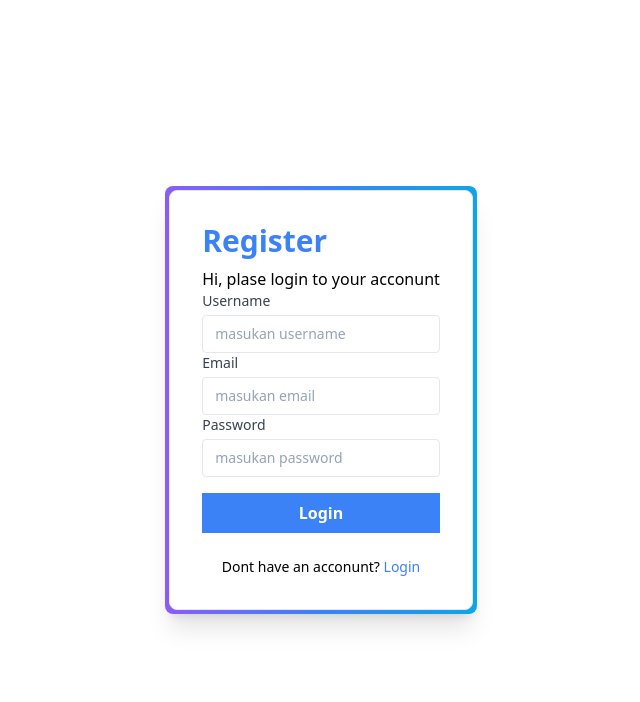
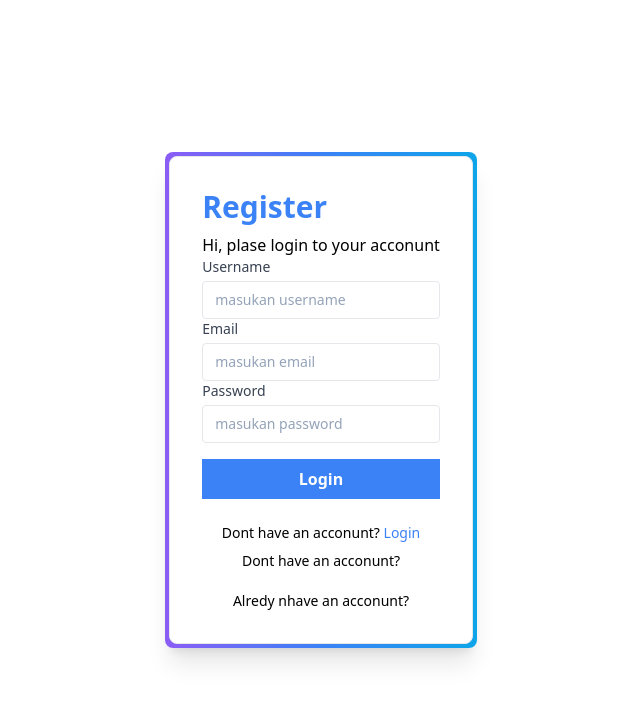
Before and after one commit to fadev29/Belajar_Next.js, a Next.js app: page /register in a window 1280 px wide. Shown: the top 702 px of the page, without its empty margins (319-959 px from the left). Built offline with nearby package versions, Linux system fonts and the light colour scheme.

Commit message:
conditionalrendering

```diff
--- a/src/components/templates/AuthLayout/index.jsx
+++ b/src/components/templates/AuthLayout/index.jsx
@@ -1,6 +1,7 @@
+import Link from "next/link";
 import React from "react";
 
-function AuthLayout({ title, desc, children }) {
+function AuthLayout({ title, desc, children, type }) {
   return (
     <>
       <div className="rounded-lg bg-gradient-to-r p-1 shadow-xl bg-aigen">
@@ -8,6 +9,46 @@ function AuthLayout({ title, desc, children }) {
           <h1 className="text-3xl font-bold mb-2 text-blue-500">{title}</h1>
           <p className="font-medium text-slate">{desc}</p>
           {children}
+          {/* cara pertama */}
+          {type === "register" ? (
+            <p className="text-sm text-center mt-2">
+              Dont have an acconunt?{" "}
+              <Link
+                className="text-blue-500 hover:text-blue-700"
+                href="/register"
+              ></Link>
+            </p>
+          ) : (
+            <p className="text-sm text-center mt-2">
+              Alredy nhave an acconunt?{" "}
+              <Link
+                className="text-blue-500 hover:text-blue-700"
+                href="/login"
+              ></Link>
+            </p>
+          )}
+          {/* cara kedua */}
+          <p
+            className={`text-sm mt-5 text-center ${
+              type === "login" ? "text-red-500" : ""
+            }`}
+          >
+            {type === "register"
+              ? "  Alredy nhave an acconunt? "
+              : "Dont have an acconunt?"}
+            {type === "register" && (
+              <Link
+                className="text-blue-500 hover:text-blue-700"
+                href="/register"
+              ></Link>
+            )}
+            {type === "login" && (
+              <Link
+                className="text-blue-500 hover:text-blue-700"
+                href="/login"
+              ></Link>
+            )}
+          </p>
         </div>
       </div>
     </>
@@ -15,3 +56,4 @@ function AuthLayout({ title, desc, children }) {
 }
 
 export default AuthLayout;
+//  conditional rendering Tenik untuk menampilkan elemen ui berdasarkan tertentu
--- a/src/pages/login/index.jsx
+++ b/src/pages/login/index.jsx
@@ -5,7 +5,11 @@ function LoginPage() {
   return (
     <>
       <div className="flex justify-center items-center min-h-screen">
-        <AuthLayout title={"login"} desc="Hi, plase login to your acconunt">
+        <AuthLayout
+          title={"login"}
+          desc="Hi, plase login to your acconunt"
+          type="login"
+        >
           <Login />
         </AuthLayout>
       </div>
--- a/src/pages/register/index.jsx
+++ b/src/pages/register/index.jsx
@@ -4,7 +4,11 @@ import AuthLayout from "@/components/templates/AuthLayout";
 function RegisterPage() {
   return (
     <div className="flex justify-center items-center min-h-screen">
-      <AuthLayout title={"Register"} desc="Hi, plase login to your acconunt">
+      <AuthLayout
+        title={"Register"}
+        desc="Hi, plase login to your acconunt"
+        type="register"
+      >
         <Register />
       </AuthLayout>
     </div>
```
